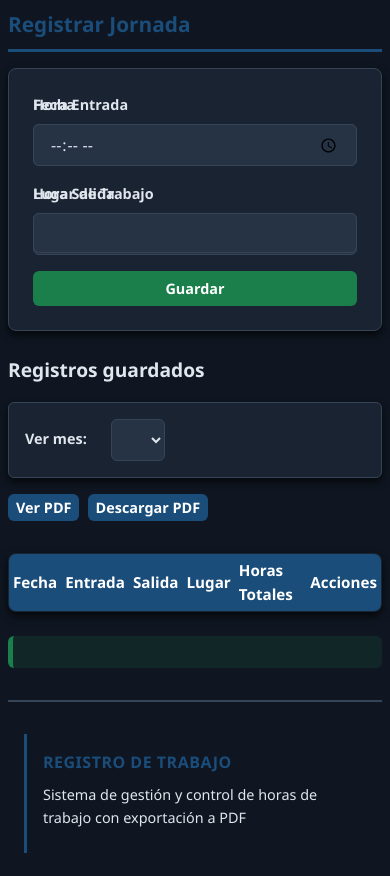
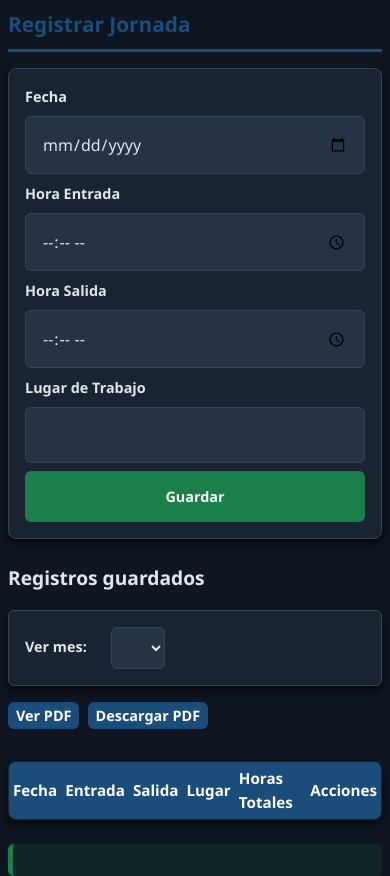
Before and after one commit to SimonLav2024/Registro-de-trabajo, a website: page index.html in a window 390 px wide. Shown: the top 876 px of the page. Drawn offline with nearby package versions, Linux system fonts and the light colour scheme; no server answers.

Commit message:
Actualizar styles.css

```diff
--- a/styles.css
+++ b/styles.css
@@ -649,6 +649,33 @@ footer {
     font-size: 1.3rem;
   }
 
+  form {
+    grid-template-columns: 1fr; /* Una sola columna */
+    padding: var(--spacing-md);
+    gap: var(--spacing-sm);
+  }
+
+  /* Quitar posicionamiento manual del grid */
+  .form-group {
+    grid-column: 1 / -1 !important;
+    grid-row: auto !important;
+  }
+
+  /* Inputs más cómodos en móvil */
+  input[type="date"],
+  input[type="time"],
+  input[type="text"] {
+    font-size: 16px; /* Evita zoom automático en iOS */
+    padding: var(--spacing-md);
+  }
+
+  /* Botón ancho completo */
+  form button[type="submit"] {
+    grid-column: 1 / -1;
+    width: 100%;
+    padding: var(--spacing-md);
+  }
+
   .footer-content {
     grid-template-columns: 1fr;
     padding: 0 var(--spacing-md);
```
